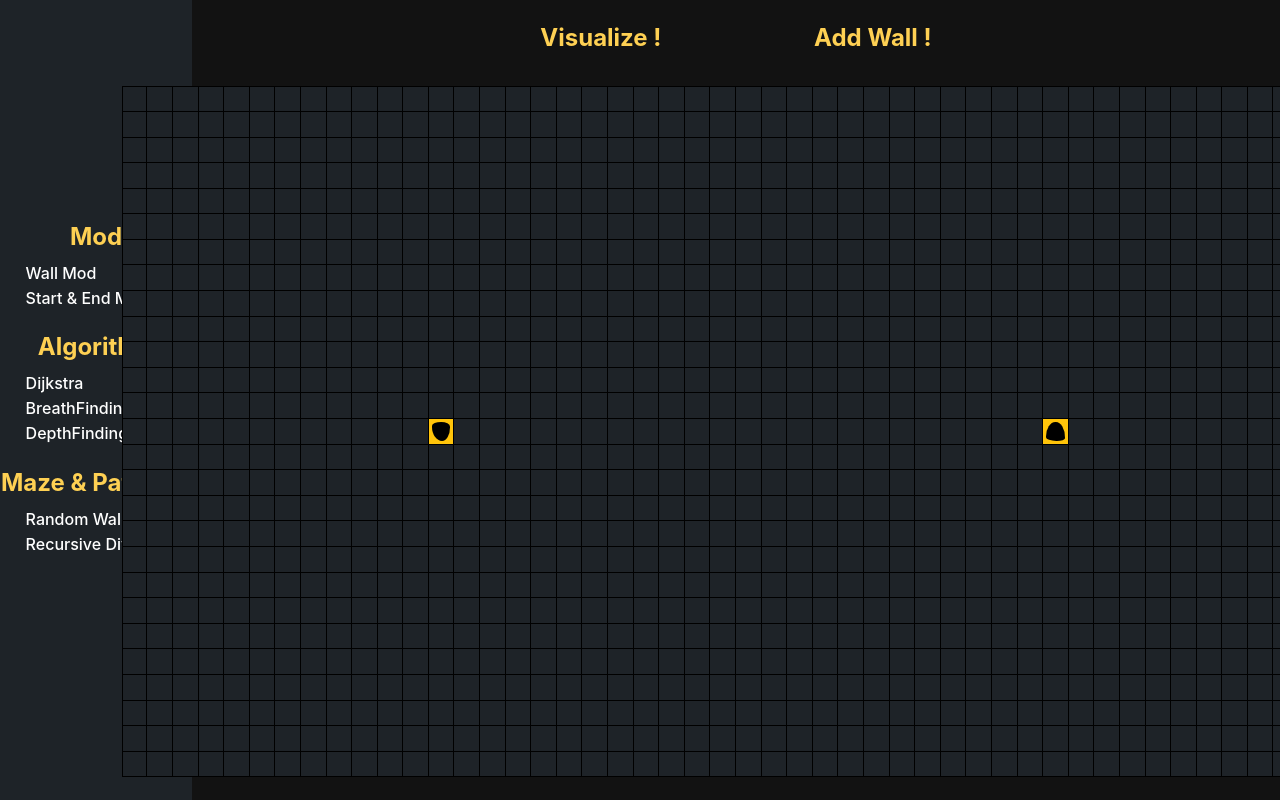
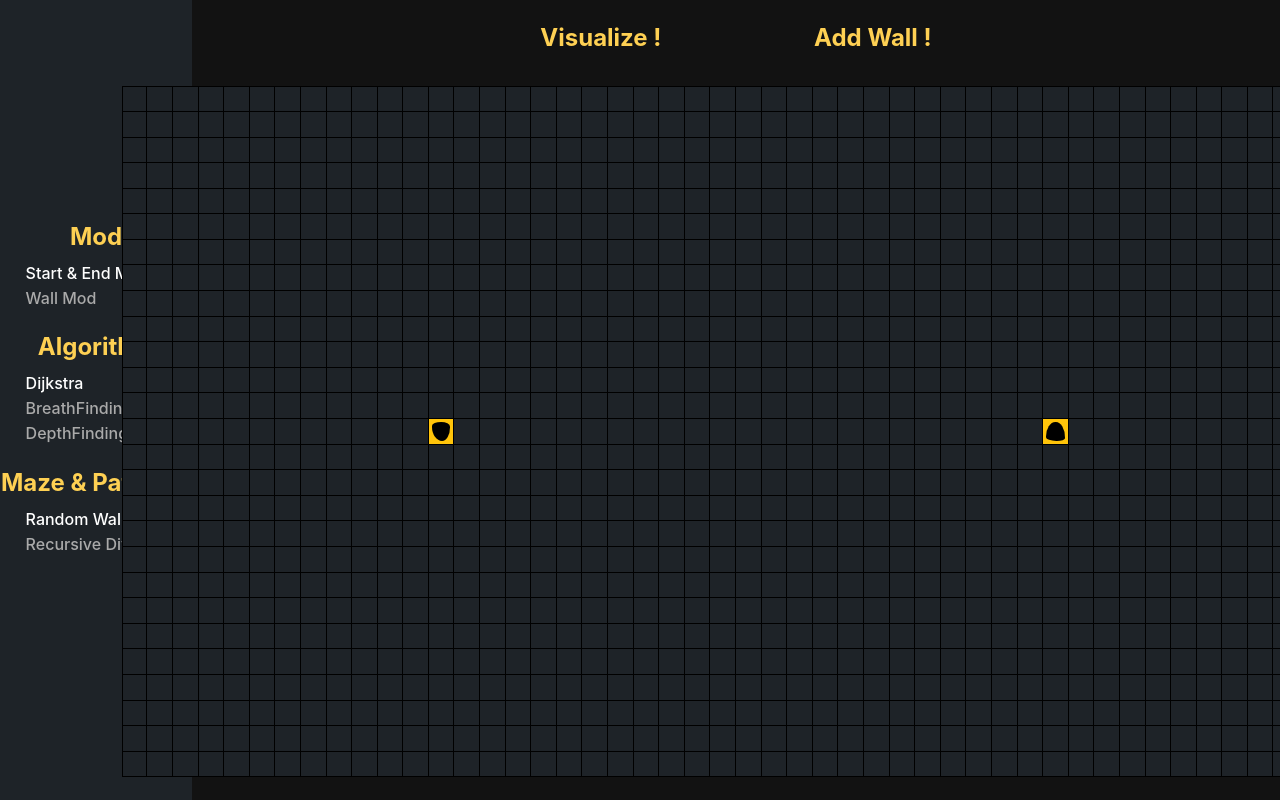
Before and after one commit to Herbin-Clement/graph-visu, a React (Create React App) app: page / in a window 1280 px wide. Shown: the top 800 px of the page. Built offline with nearby package versions, Linux system fonts and the light colour scheme.

Commit message:
update header and interaction

```diff
--- a/src/App.js
+++ b/src/App.js
@@ -25,7 +25,7 @@ function App() {
 
   const [isVisualising, setIsVisualising] = useState(false);
   const [isWallMode, setIsWallMode] = useState(false);
-  const [currentAlgo, setCurrentAlgo] = useState(pathFinding[2]);
+  const [currentAlgo, setCurrentAlgo] = useState(pathFinding[0]);
   const [mazePatternAlgo, setMazePatternAlgo] = useState(mazePattern[0]);
 
 
@@ -45,8 +45,7 @@ function App() {
     setIsWallMode(newValue);
   }
 
-
-  const handleMazePatternsClick = (mazePattern) => {
+  const handleMazePatternsClick = (id) => {
     setMazePatternAlgo(mazePattern[0]);
   }
 
@@ -54,12 +53,8 @@ function App() {
     setIsWallMode(mod);
   }
 
-  const handleAlgorithmClick = (algorithm) => {
-    let algo = null;
-    pathFinding.forEach(e => {
-      if (e.name === algorithm) algo = e;
-    });
-    setCurrentAlgo(() => algo);
+  const handleAlgorithmClick = (id) => {
+    setCurrentAlgo(pathFinding[id]);
   }
 
   return (
--- a/src/Components/Header/Header.css
+++ b/src/Components/Header/Header.css
@@ -24,7 +24,6 @@
     text-align: center;
     font-size: x-large;
     font-weight: 700;
-    cursor: pointer;
     user-select: none;
 }
 
@@ -33,4 +32,6 @@
     padding-left: 2vw;
     color: white;
     font-weight: 500;
+    cursor: pointer;
+    user-select: none;
 }
--- a/src/Components/Header/Header.jsx
+++ b/src/Components/Header/Header.jsx
@@ -2,18 +2,21 @@ import Menu from './Menu.jsx';
 import './Header.css';
 
 
-const Header = ({ isVisualising, handleMazePatternsClick, handleModClick, handleAlgorithmCLick }) => {
+const Header = ({ isVisualising, handleMazePatternsClick, handleModClick, handleAlgorithmClick }) => {
 
     return (
         <div className="header">
             <Menu title={"Mod"}
-                  itemList={["Wall Mod", "Start & End Mod"]}
+                  itemList={["Start & End Mod", "Wall Mod"]}
+                  handleClick={handleModClick}
             />
             <Menu title={"Algorithm"}
                   itemList={["Dijkstra", "BreathFindingAlgorithm", "DepthFindingAlgorithm"]}
+                  handleClick={handleAlgorithmClick}
             />
             <Menu title={"Maze & Patterns"}
                   itemList={["Random Wall", "Recursive Division"]}
+                  handleClick={handleMazePatternsClick}
             />
         </div>
     );
--- a/src/Components/Header/Menu.jsx
+++ b/src/Components/Header/Menu.jsx
@@ -1,11 +1,22 @@
-const Menu = ({ title, itemList }) => {
+import { useState } from "react";
+
+const Menu = ({ title, itemList, handleClick }) => {
+
+    const [selected, setSelected] = useState(0);
+
     return (
         <div className="menu">
             <div className="title">{title}</div>
             <div className="itemList">
                 {
                     itemList.map((e, id) => {
-                        return <div key={id}>{e}</div>
+                        return <div key={id}
+                            onClick={() => {
+                                handleClick(id);
+                                setSelected(id);
+                            }}
+                            style={{color: `${selected === id ? "#FFFFFF" : "#AAAAAA"}`}}
+                        >{e}</div>
                     })
                 }
             </div>
--- a/src/Components/PathFindingVis/PathFindingVis.jsx
+++ b/src/Components/PathFindingVis/PathFindingVis.jsx
@@ -1,8 +1,5 @@
 import { useEffect, useState, useRef } from "react";
-import { Dijkstra } from "../../lib/Dijkstra/Dijktra.js";
-import { BreadthFirstSearch, DepthFirstSearch } from "../../lib/firstSearch/Search.js";
 import { createGridGraph, getPath, w, h, x_start_initial, x_end_initial, y_initial } from "../../lib/lib.js";
-import { randomWall } from '../../lib/maze/randomWall.js';
 import Node from "../Node/Node.jsx";
 import './PathFindingVis.css';
 
@@ -52,7 +49,7 @@ const PathFindingVis = ({ isVisualising, startVisualise, pathFindingAlgo, isWall
       toggleWall(id);
     } else {
       setClick(prevState => prevState + 1);
-      if (click % 2 === 0){
+      if (click % 2 === 0) {
         setStartNode(id);
       } else {
         setEndNode(id);
@@ -72,12 +69,10 @@ const PathFindingVis = ({ isVisualising, startVisualise, pathFindingAlgo, isWall
   const addWall = () => {
     clearGrid();
     const wall = mazePatternAlgo.algo(w, h, startNode, endNode);
-    let i = 0;
-    wall.forEach(id => {
+    wall.forEach((id, i) => {
       setTimeout(() => {
         toggleWall(id);
       }, i * 10);
-      i++;
     });
   }
 
@@ -103,15 +98,15 @@ const PathFindingVis = ({ isVisualising, startVisualise, pathFindingAlgo, isWall
               {row.map((_, x) => {
                 const id = w * y + x;
                 const props = {
-                    key:id,
-                    id:id,
-                    y:y,
-                    x:x,
-                    handleClick:handleClick,
+                  key: id,
+                  id: id,
+                  y: y,
+                  x: x,
+                  handleClick: handleClick,
                   isStart: id === startNode,
                   isEnd: id === endNode,
                 }
-                  return <Node {...props}/>
+                return <Node {...props} />
               })}
             </div>
           );
```
Lines whose indentation alone changed are shown as unchanged.
